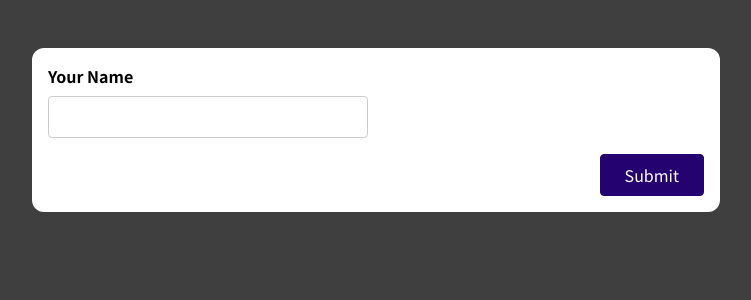
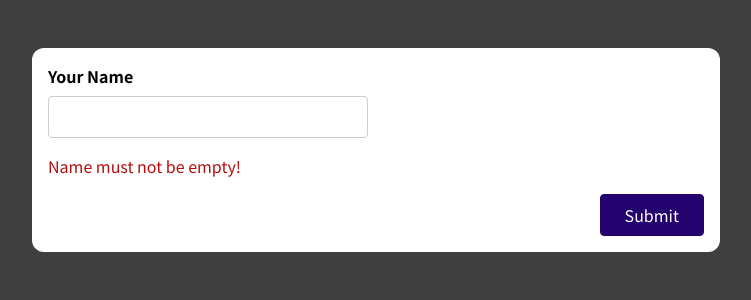
Before and after one commit to RajMazing/ReactForms-UserInput, a React (Create React App) app: page / in a window 1280 px wide. Both pictures are taken after typing "Sample" into the empty fields and a click on the button "Submit". Shown: the top 300 px of the page, without its empty margins (264-1015 px from the left). Built offline with nearby package versions, Linux system fonts and the light colour scheme.

Commit message:
using enteredNameTouched and setEnteredNameTouch to handle state changes when user submits an empty string

```diff
--- a/src/components/SimpleInput.js
+++ b/src/components/SimpleInput.js
@@ -2,8 +2,9 @@
 
 const SimpleInput = (props) => {
 	const nameInputRef = useRef();
-	const [enteredName, setEnteredName] = useState('');
-	const [enteredNameIsValid, setEnteredNameIsValid] = useState(true );
+	const [enteredName, setEnteredName] = useState("");
+	const [enteredNameIsValid, setEnteredNameIsValid] = useState(false);
+	const [enteredNameTouched, setEnteredNameTouched] = useState(false);
 
 	const nameInputChangeHandler = (event) => {
 		setEnteredName(event.target.value);
@@ -12,22 +13,28 @@
 	const formSubmissionHandler = (event) => {
 		event.preventDefault();
 
+		setEnteredNameTouched(true)
 
-		if (enteredName.trim() === '') {
-			setEnteredNameIsValid(false)
+		if (enteredName.trim() === "") {
+			setEnteredNameIsValid(false);
 			return;
 		}
 
 		console.log(enteredName);
 
 		const enteredValue = nameInputRef.current.value;
-    console.log(enteredValue);
+		console.log(enteredValue);
 
-    // nameInputRef.current.value = ''; NOT IDEAL, DONT MANIPULATE THE DOM
+		// nameInputRef.current.value = ''; NOT IDEAL, DONT MANIPULATE THE DOM
 
 		setEnteredName("");
 	};
-	 const nameInputClasses = enteredNameIsValid ? 'form-control' : 'form-control invalid';
+
+	const nameInputIsInvalid = !enteredNameIsValid && enteredNameTouched;
+
+	const nameInputClasses = enteredNameIsValid
+		? "form-control invalid"
+		: "form-control";
 
 	return (
 		<form onSubmit={formSubmissionHandler}>
@@ -40,7 +47,9 @@
 					onChange={nameInputChangeHandler}
 					value={enteredName}
 				/>
-				{!enteredNameIsValid && <p className="error-text">Name must not be empty!</p>}
+				{nameInputIsInvalid && (
+					<p className="error-text">Name must not be empty!</p>
+				)}
 			</div>
 			<div className="form-actions">
 				<button>Submit</button>
```
Also changed, not shown: 1 other file (tests, documents, lock files or other folders).
